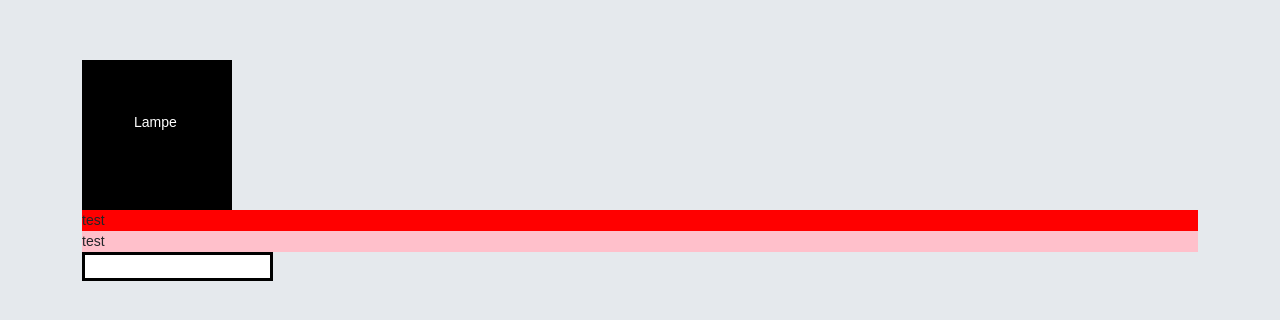
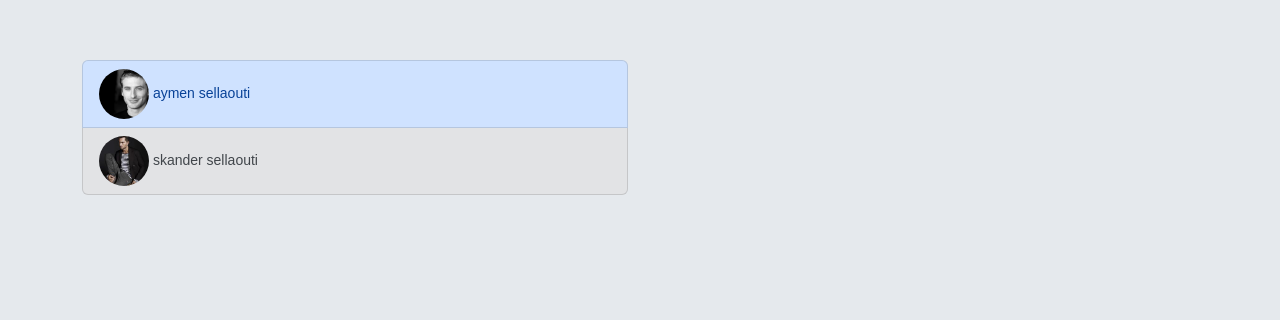
Before and after one commit to aymensellaouti/cni261222, an Angular app: page / in a window 1280 px wide. Shown: the top 320 px of the page. Built offline with nearby package versions, Linux system fonts and the light colour scheme.

Commit message:
structural directive

```diff
--- a/src/app/app.component.html
+++ b/src/app/app.component.html
@@ -1,4 +1 @@
-<app-ng-class></app-ng-class>
-<div appHighlight>test</div>
-<div appHighlight [in]="'green'" [out]="'pink'">test</div>
-<input type="text" appRainbow>
+<app-cv></app-cv>
--- a/src/app/cv/card/card.component.html
+++ b/src/app/cv/card/card.component.html
@@ -1,4 +1,4 @@
-<div class="card-container">
+<div class="card-container" *ngIf="cv">
   <div class="card">
     <div class="front">
       <div class="cover">
--- a/src/app/cv/list/list.component.html
+++ b/src/app/cv/list/list.component.html
@@ -1,6 +1,8 @@
 <ol class="list-group">
-  <li class="list-group-item">
-    <app-item (selectItem)="forwardCv($event)" [cv]="cvs[0]"></app-item>
-    <app-item (selectItem)="forwardCv($event)" [cv]="cvs[1]"></app-item>
+  <li *ngFor="let actualCv of cvs; let isOdd = odd" [ngClass]="{
+      'list-group-item-secondary': isOdd,
+      'list-group-item-primary': !isOdd
+    }" class="list-group-item">
+    <app-item (selectItem)="forwardCv($event)" [cv]="actualCv"></app-item>
   </li>
 </ol>
```
